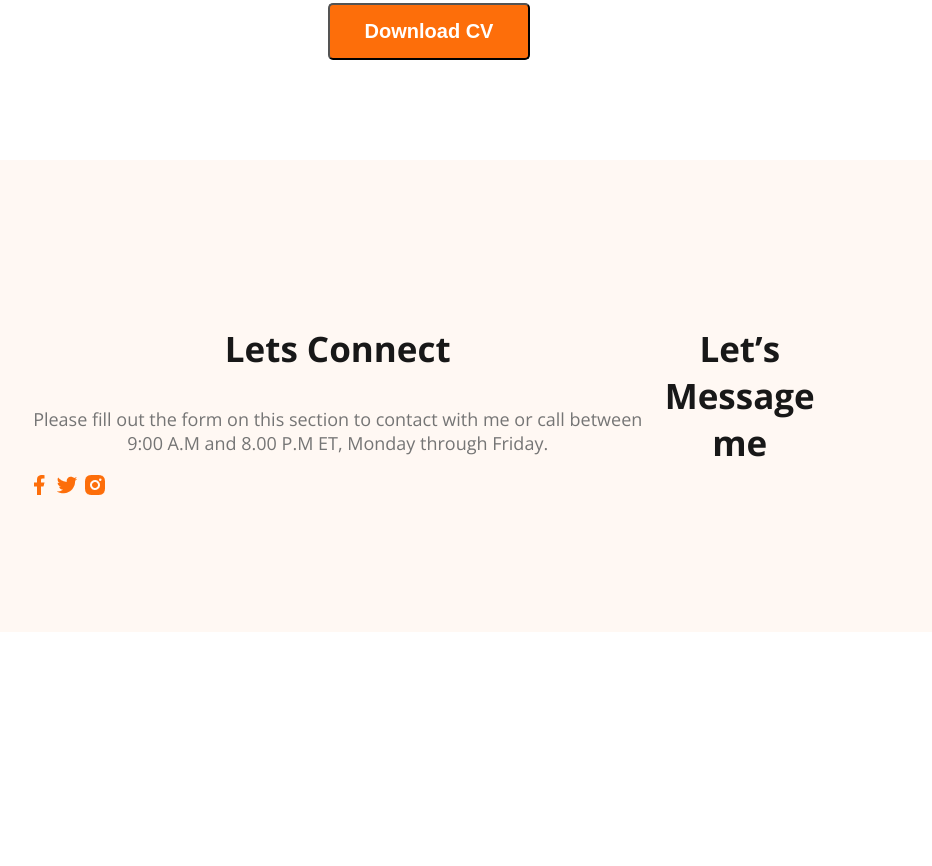
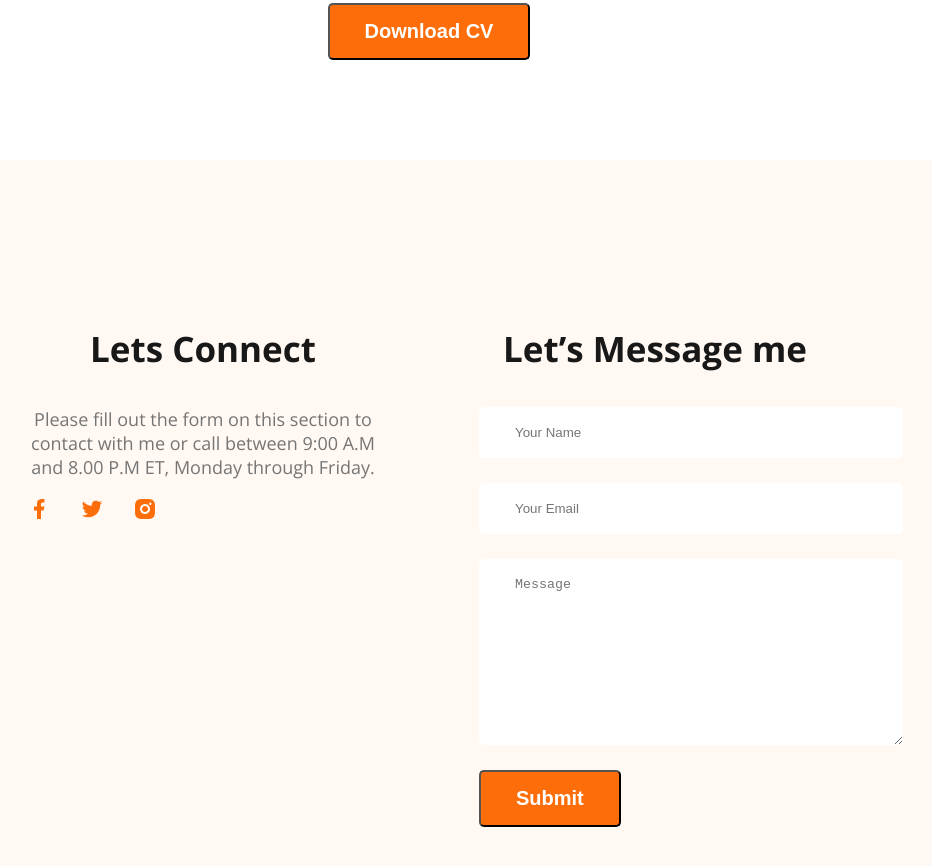
Before and after one commit to bdadi71/webdeveloper-portofolio, a plain HTML site: page index.html in a window 1280 px wide. Shown: the part 3150-4016 px from the top of the page, without its empty margins (211-1143 px from the left). Before the commit the page ends 3790 px from the top, so only its background shows below. Drawn offline with nearby package versions, Linux system fonts and the light colour scheme.

Commit message:
finished footer styles

```diff
--- a/index.html
+++ b/index.html
@@ -153,6 +153,12 @@
         </div>
         <div class="footer-column">
             <h3 class="section-title">Let’s Message me</h3>
+            <form class="contact" action="">
+                <input type="text" placeholder="Your Name">
+                <input type="email" name="" placeholder="Your Email" id="">
+                <textarea placeholder="Message" name="" id="" cols="30" rows="10"></textarea>
+                <input class="btn-primary" type="submit" value="Submit">
+            </form>
         </div>
     </footer>
 </body>
--- a/styles/portfolio.css
+++ b/styles/portfolio.css
@@ -144,32 +144,38 @@ main {
 }
 
 .resume-column-title {
-    color:  #474747;
+    color: #474747;
     font-size: 30px;
     font-weight: 700;
 }
+
 .resume-container {
     display: flex;
     gap: 50px;
 }
+
 .resume-item-title {
     color: #474747;
     font-size: 25px;
     font-weight: 700;
     margin-bottom: 10px;
 }
+
 .resume-item-institute {
     margin-bottom: 20px;
     margin-top: 0px;
 }
-.resume-item-institute , .resume-item-description {
+
+.resume-item-institute,
+.resume-item-description {
     color: #757575;
 }
 
 .resume-container hr {
     margin: 30px;
 }
-.download-cv{
+
+.download-cv {
     text-align: center;
     margin-top: 50px;
 }
@@ -177,7 +183,26 @@ main {
 /* footer styles  */
 footer {
     display: flex;
+    gap: 100px;
     background-color: #FFF8F3;
     margin-top: 100px;
     padding: 130px 230px;
 }
+
+.footer-column {
+    width: 50%;
+}
+.social-links a {
+    margin-right: 25px;
+}
+.contact input[type="text"], .contact input[type="email"],
+textarea {
+    display: block;
+    margin-bottom: 25px;
+    padding: 18px 36px;
+    color: #757575;
+    border-radius: 5px;
+    background: #FFF;
+    border: 0px;
+    width: 100%;
+}
```
